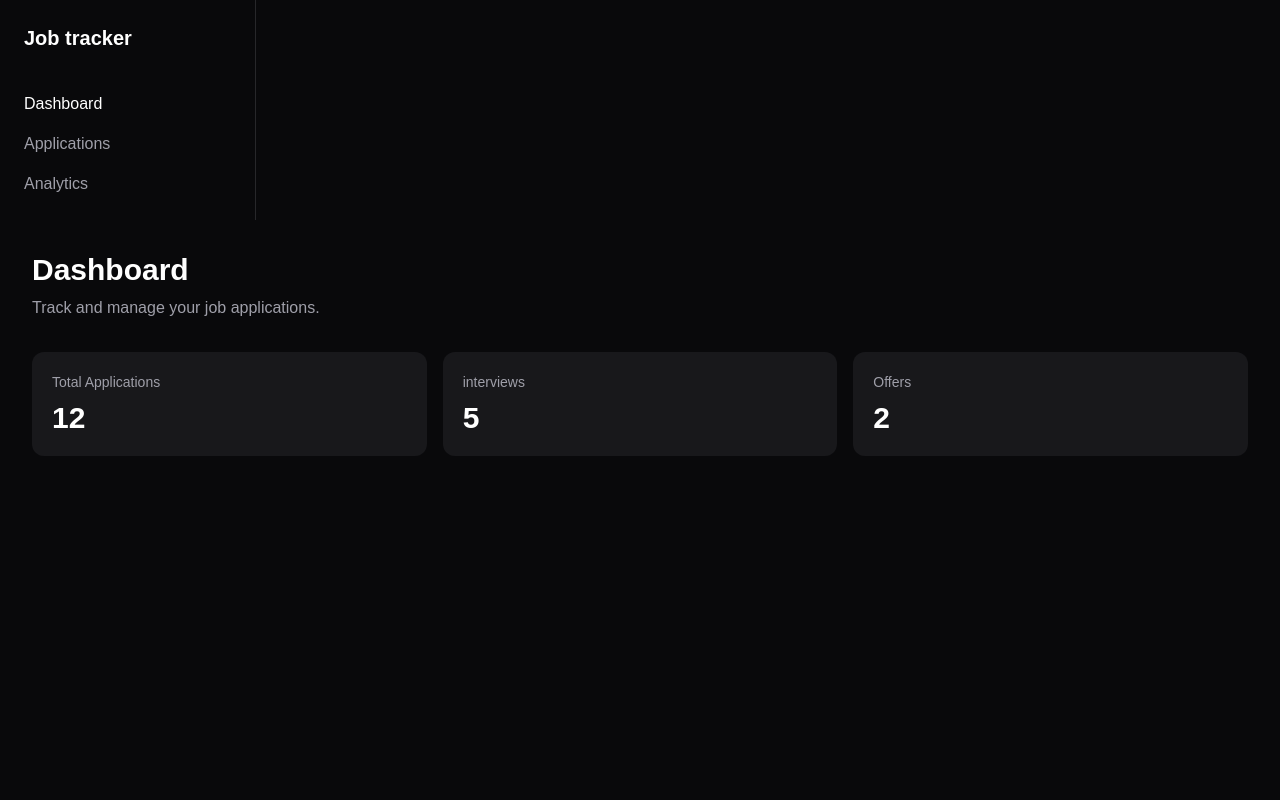
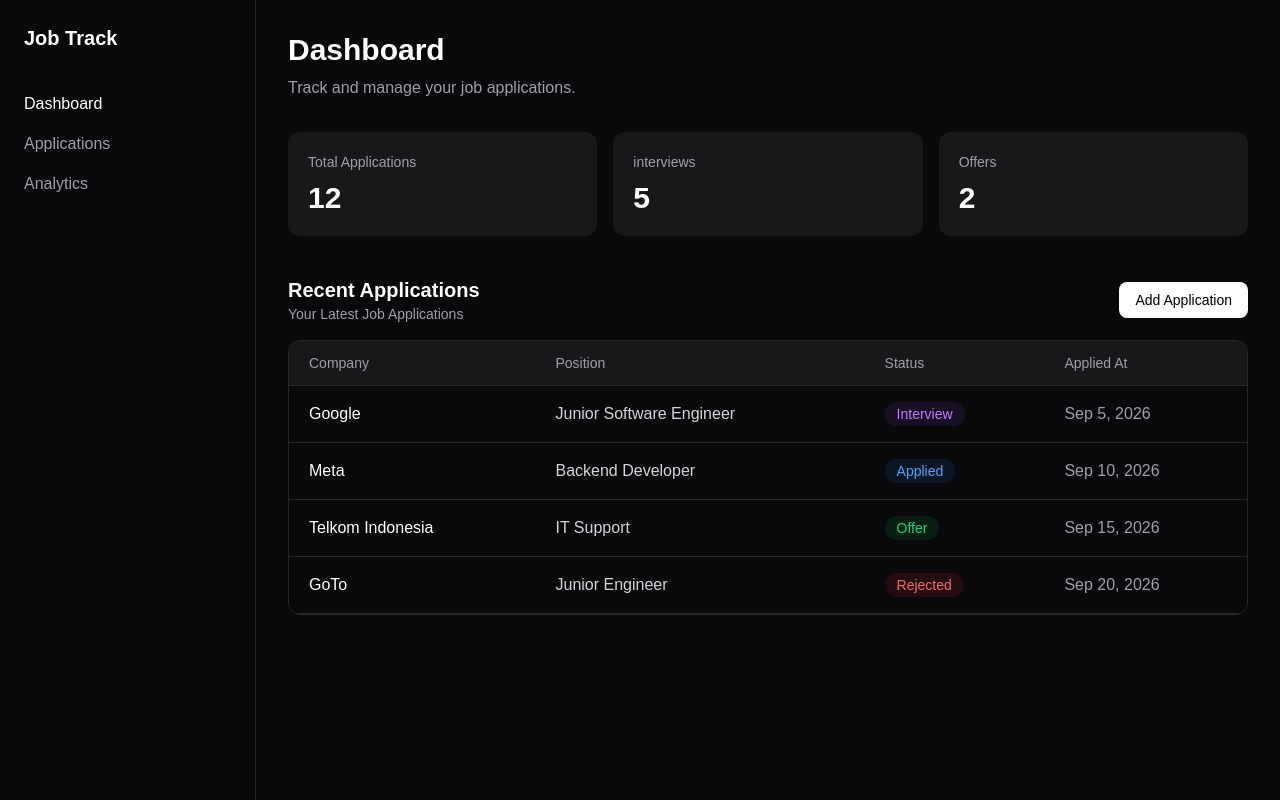
Before and after one commit to yorandi/job-application-tracker, a Next.js app: page / in a window 1280 px wide. Built offline with nearby package versions, Linux system fonts and the light colour scheme.

Commit message:
add: main dashboard view

```diff
--- a/app/page.tsx
+++ b/app/page.tsx
@@ -1,4 +1,4 @@
-import Image from "next/image";
+import StatusBadge from "@/components/status-badge";
 type Stat =
   {
     title:string;
@@ -19,19 +19,83 @@ const stats: Stat[] = [
     value: 2,
   },
 ]
+
+type ApplicationStatus =
+  |"Applied"
+  |"Screening"
+  |"Interview"
+  |"Offer"
+  |"Rejected";
+
+type Application = {
+  id:number;
+  company:string;
+  position:string;
+  status:ApplicationStatus;
+  appliedAt:string;
+
+}
+
+const applications: Application[] = [
+  {
+    id:1,
+    company:"Google",
+    position:"Junior Software Engineer",
+    status:"Interview",
+    appliedAt:"Sep 5, 2026"
+  },
+  {
+    id:2,
+    company:"Meta",
+    position:"Backend Developer",
+    status:"Applied",
+    appliedAt:"Sep 10, 2026"
+  },
+  {
+    id:3,
+    company:"Telkom Indonesia",
+    position:"IT Support",
+    status:"Offer",
+    appliedAt:"Sep 15, 2026"
+  },
+  {
+    id:4,
+    company:"GoTo",
+    position:"Junior Engineer",
+    status:"Rejected",
+    appliedAt:"Sep 20, 2026"
+  }
+]
+function getStatusClass(status: ApplicationStatus){
+  switch(status){
+    case "Applied":
+      return "bg-blue-500/10 text-blue-400";
+    case "Screening":
+      return "bg-yellow-500/10 text-yellow-400";
+    case "Interview":
+      return "bg-purple-500/10 text-purple-400";
+    case "Offer":
+      return "bg-green-500/10 text-green-400";
+    case "Rejected":
+      return "bg-red-500/10 text-red-400";
+  }
+}
 export default function Home() {
   return (
-    <main className= "min-h-screen bg-zinc-950 text-white">
+    <main className= "min-h-screen flex bg-zinc-950 text-white">
+
       <aside className="w-64 border-r border-zinc-800 p-6">
         <h1 className="text-xl font-bold">
-          Job tracker
+          Job Track
         </h1>
+
         <nav className="mt-10 space-y-4 text-zinc-400">
           <p className="text-white">Dashboard</p>
           <p>Applications</p>
           <p>Analytics</p>
         </nav>
       </aside>
+
       <section className="flex-1 p-8">
         <h2 className="text-3xl font-bold">
           Dashboard
@@ -39,6 +103,7 @@ export default function Home() {
         <p className="mt-2 text-zinc-400">
           Track and manage your job applications.
         </p>
+        {/* stat cards section */}
         <div className="mt-8 grid grid-cols-3 gap-4">
           {stats.map((stat)=>(
             <div
@@ -54,6 +119,68 @@ export default function Home() {
             </div>
           ))}
         </div>
+
+        {/* job applications table */}
+        <div className="mt-10">
+          <div className="mb-4 flex items-center justify-between">
+            <div>
+              <h3 className="text-xl font-semibold">
+                Recent Applications
+              </h3>
+
+              <p className="text-sm text-zinc-400">
+                Your Latest Job Applications
+              </p>
+            </div>
+
+            <button className="rounded-lg bg-white px-4 py-2 text-sm font-medium text-black">
+              Add Application
+            </button>
+          </div>
+          <div className="overflow-hidden rounded-xl border border-zinc-800">
+            <table className="w-full text-left">
+              <thead className="border-b border-zinc-800 bg-zinc-900">
+                <tr>
+                  <th className="px-5 py-3 text-sm font-medium text-zinc-400">
+                    Company
+                  </th>
+                  <th className="px-5 py-3 text-sm font-medium text-zinc-400">
+                    Position
+                  </th>
+                  <th className="px-5 py-3 text-sm font-medium text-zinc-400">
+                    Status
+                  </th>
+                  <th className="px-5 py-3 text-sm font-medium text-zinc-400">
+                    Applied At
+                  </th>
+                </tr>
+              </thead>
+              <tbody>
+                {applications.map((application) => (
+                  <tr
+                    key={application.id}
+                    className="border-b border-zinc-800 bg-zinc-950"
+                  >
+                    <td className="px-5 py-4">
+                      {application.company}
+                    </td>
+                    <td className="px-5 py-4 text-zinc-300">
+                      {application.position}
+                    </td>
+                    <td className="px-5 py-4">
+                      <StatusBadge status={application.status} />
+                    </td>
+                    <td className="px-5 py-4 text-zinc-400">
+                      {application.appliedAt}
+                    </td>
+                  </tr>
+                ))}
+              </tbody>
+            </table>
+          </div>
+        </div>
+
+
       </section>
     </main>
   );
--- /dev/null
+++ b/components/status-badge.tsx
@@ -0,0 +1,35 @@
+type ApplicationStatus =
+  |"Applied"
+  |"Screening"
+  |"Interview"
+  |"Offer"
+  |"Rejected";
+
+type statusBadgeProps = {
+    status: ApplicationStatus;
+}
+
+function getStatusClass(status: ApplicationStatus){
+    switch(status){
+        case "Applied":
+            return "bg-blue-500/10 text-blue-400";
+        case "Screening":
+            return "bg-yellow-500/10 text-yellow-400";
+        case "Interview":
+            return "bg-purple-500/10 text-purple-400";
+        case "Offer":
+            return "bg-green-500/10 text-green-400";
+        case "Rejected":
+            return "bg-red-500/10 text-red-400";
+    }
+}
+
+export default function StatusBadge({
+    status,
+}: statusBadgeProps){
+    return(
+        <span className={`rounded-xl px-3 py-1 text-sm font-medium ${getStatusClass(status)}`}>
+            {status}
+        </span>
+    )
+}
```
